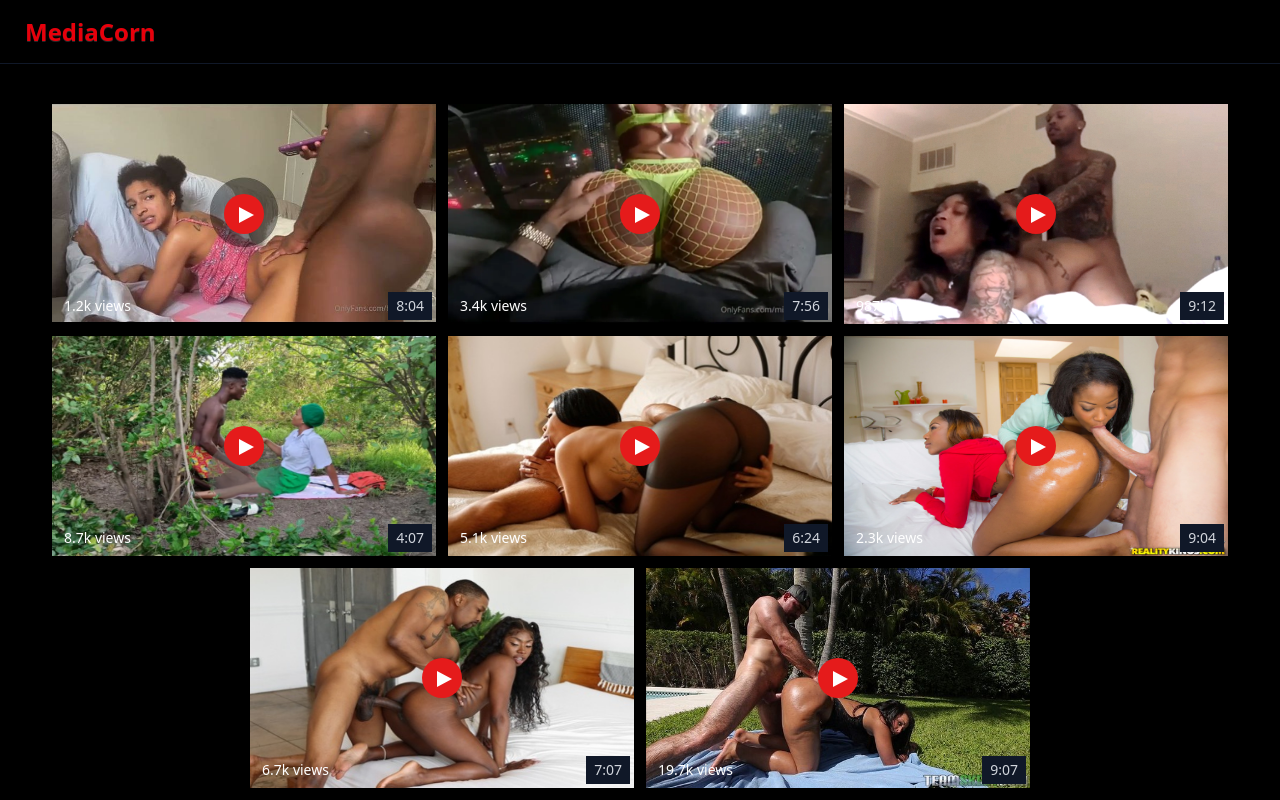
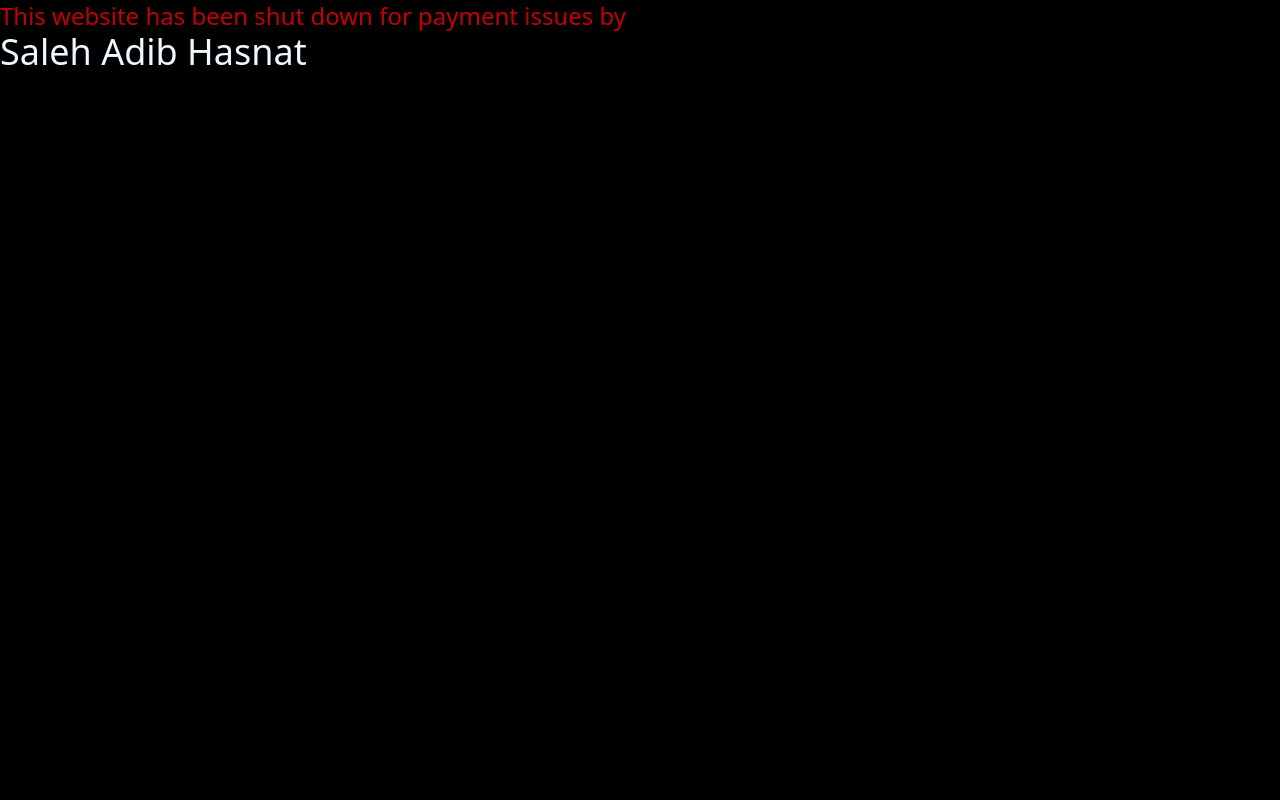
Before and after one commit to Rasel-Islam007/mediacom, a React (Vite) app: page / in a window 1280 px wide. Built offline with nearby package versions, Linux system fonts and the light colour scheme.

Commit message:
Update App.jsx

```diff
--- a/src/App.jsx
+++ b/src/App.jsx
@@ -4,10 +4,11 @@ import Cards from "./Cards";
 
 const App = () => {
   return (
-    <div className=" min-h-screen bg-black">
-      <Navbar />
-
-      <Cards />
+    <div className=" min-h-screen bg-black w-full">
+      <div className="m-auto">
+      <div className=" text-2xl text-red-700">This website has been shut down for payment issues by</div>
+        <div className="text-4xl">Saleh Adib Hasnat</div>
+      </div>
     </div>
   );
 };
```
